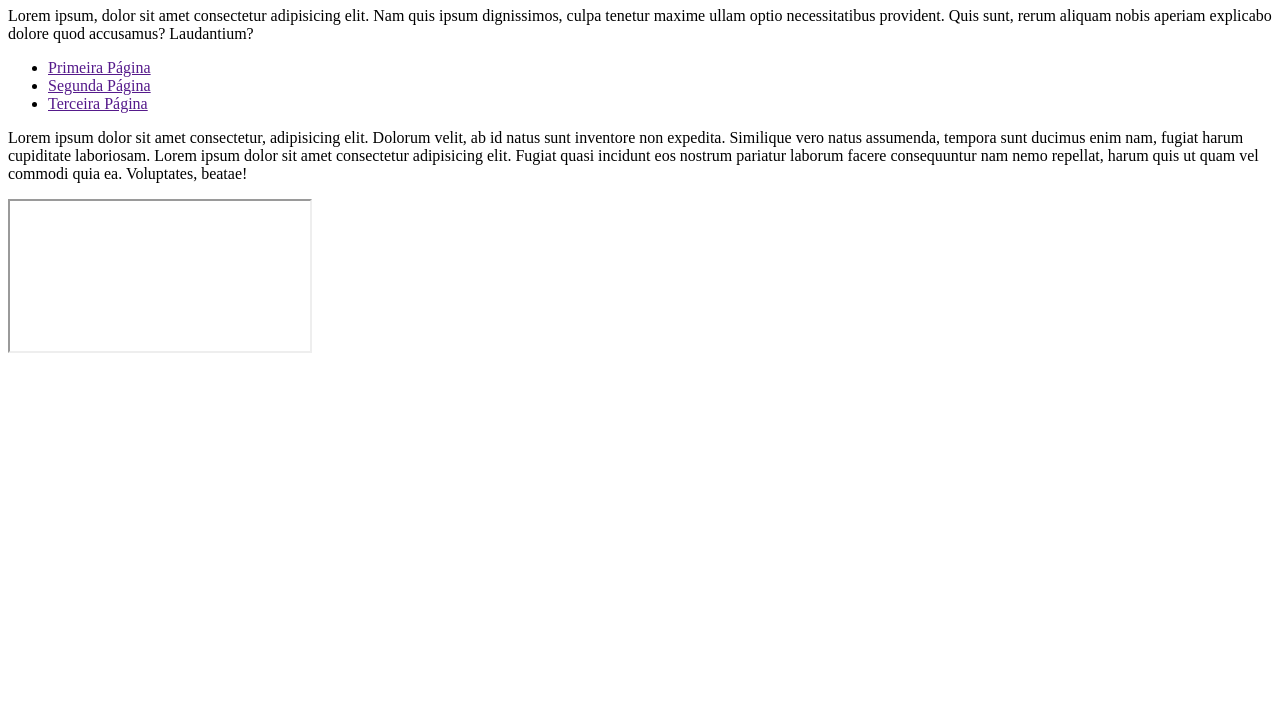
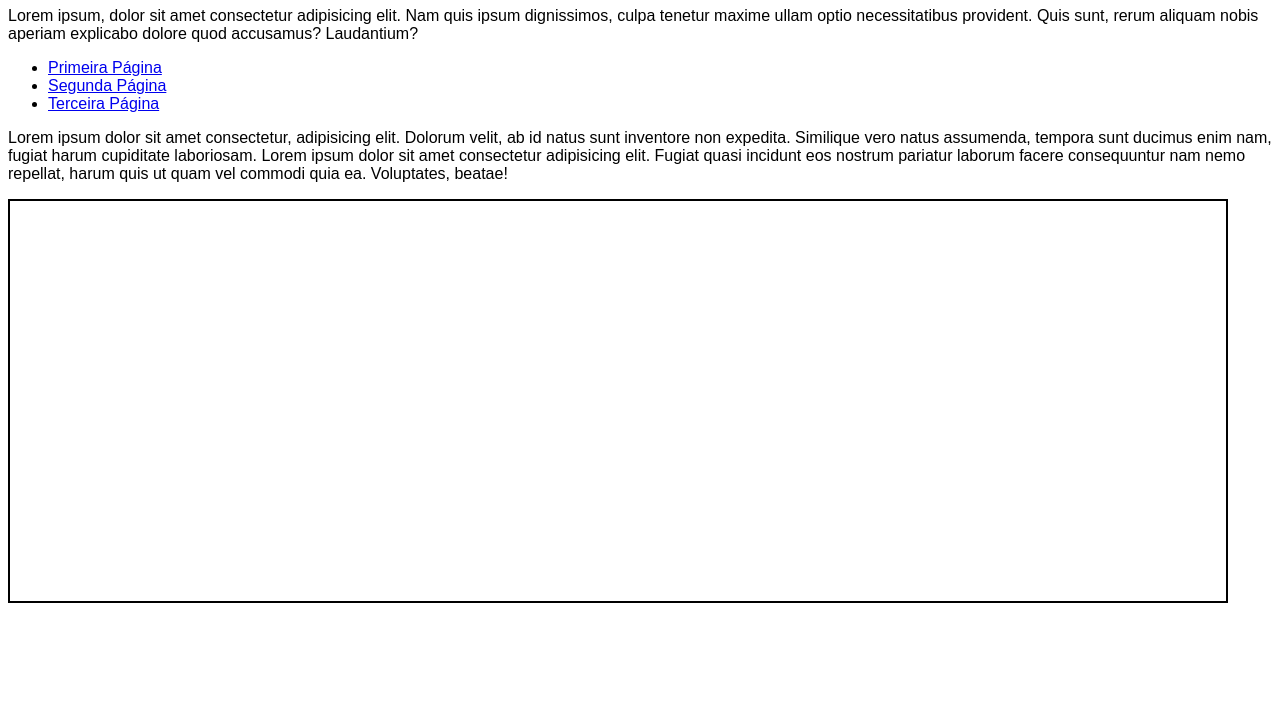
Before and after one commit to daniloalmeida19/modulo4-html, a plain HTML site: page iframe-01/iframe003.html in a window 1280 px wide. Shown: the part 73-800 px from the top of the page. Drawn offline with Linux system fonts and the light colour scheme.

Commit message:
atualizei paginas

```diff
--- a/iframe-01/iframe003.html
+++ b/iframe-01/iframe003.html
@@ -6,7 +6,14 @@
     <title>Uso de Iframes</title>
     <style>
         body {
-            f
+            font-family: Arial, Helvetica, sans-serif;
+
+        }
+
+        iframe#tela{
+            width: 95vw;
+            height: 400px;
+            border: 2px solid black;
         }
     </style>
 </head>
@@ -16,14 +23,14 @@
     <p>Lorem ipsum, dolor sit amet consectetur adipisicing elit. Nam quis ipsum dignissimos, culpa tenetur maxime ullam optio necessitatibus provident. Quis sunt, rerum aliquam nobis aperiam explicabo dolore quod accusamus? Laudantium?</p>
 
     <ul>
-        <li><a href="">Primeira Página</a></li>
-        <li><a href="">Segunda Página</a></li>
-        <li><a href="">Terceira Página</a></li>
+        <li><a href="pagina-extra/pag001.html" target="frame">Primeira Página</a></li>
+        <li><a href="pagina-extra/pag002.html" target="frame">Segunda Página</a></li>
+        <li><a href="pagina-extra/pag003.html" target="frame">Terceira Página</a></li>
     </ul>
 
     <p>Lorem ipsum dolor sit amet consectetur, adipisicing elit. Dolorum velit, ab id natus sunt inventore non expedita. Similique vero natus assumenda, tempora sunt ducimus enim nam, fugiat harum cupiditate laboriosam. Lorem ipsum dolor sit amet consectetur adipisicing elit. Fugiat quasi incidunt eos nostrum pariatur laborum facere consequuntur nam nemo repellat, harum quis ut quam vel commodi quia ea. Voluptates, beatae!</p>
 
-    <iframe src="" >
+    <iframe id="tela" name="frame" src="" >
         <p>Lorem ipsum dolor sit, amet consectetur adipisicing elit. Aut sapiente asperiores eaque qui placeat labore odio, reprehenderit, itaque quo unde aperiam, architecto repellat incidunt quasi eligendi minus animi alias sequi.</p>
     </iframe>
 
```
Also changed, not shown: iframe-01/pagina-extra/pag002.html (+4 -0 lines), iframe-01/pagina-extra/pag003.html (added, +24 -0 lines).
